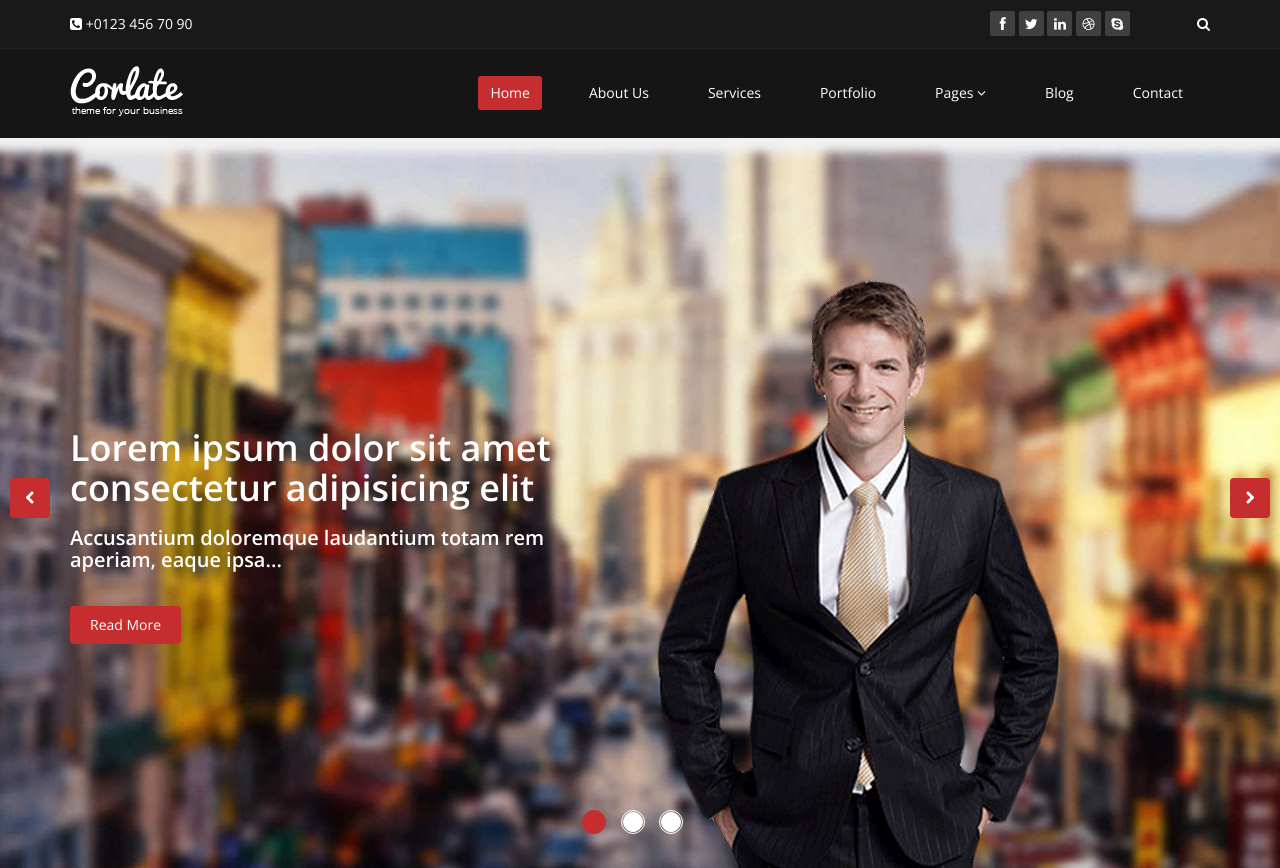
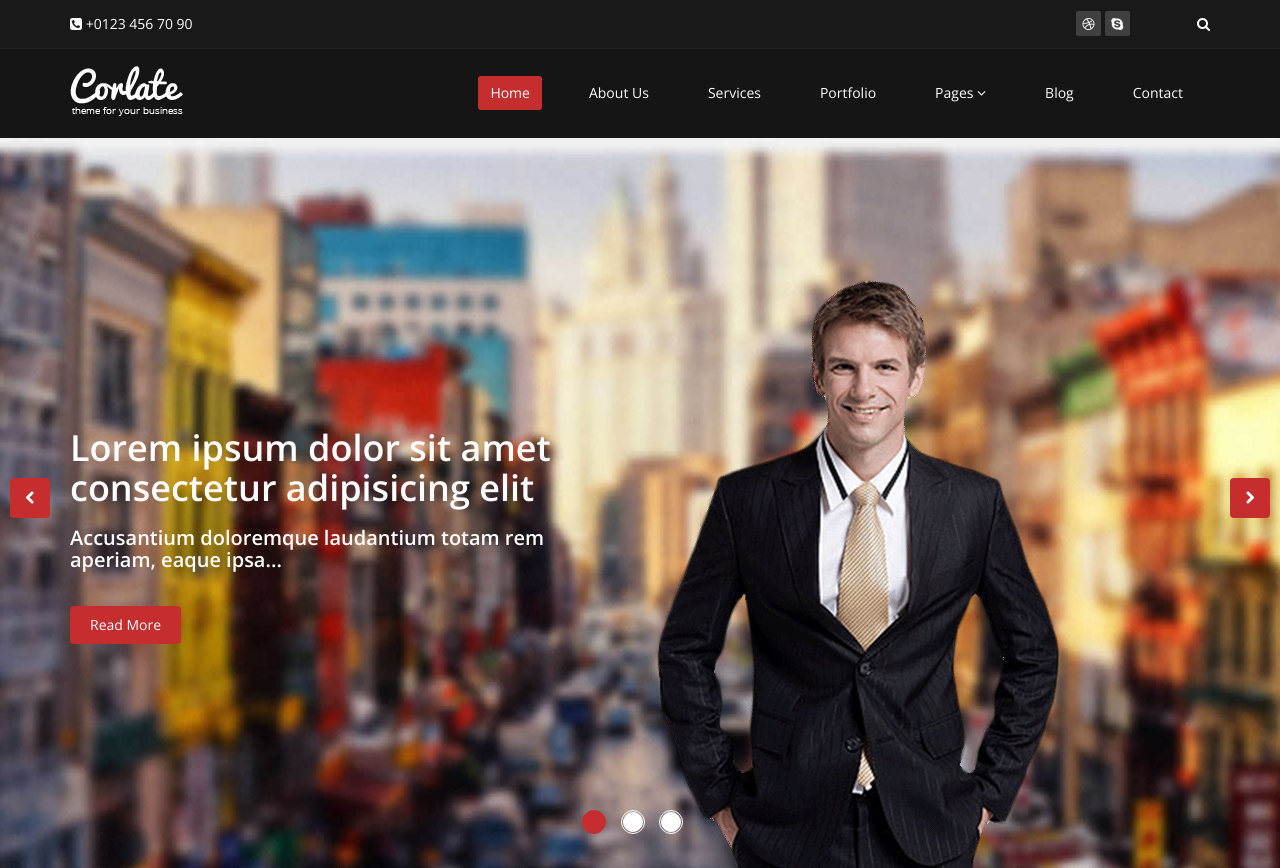
Before and after one commit to p077287459/Corlate-Free-Website-Template---Free-CSS.com, a plain HTML site: page index.html in a window 1280 px wide. Shown: the top 868 px of the page. Drawn offline with nearby package versions, Linux system fonts and the light colour scheme.

Commit message:
Revert "Ori"
This reverts commit 3239d63e1920e5ced784eb489a70402252a0da66.

```diff
--- a/index.html
+++ b/index.html
@@ -37,9 +37,7 @@
                     <div class="col-sm-6 col-xs-8">
                        <div class="social">
                             <ul class="social-share">
-                                <li><a href="#"><i class="fa fa-facebook"></i></a></li>
-                                <li><a href="#"><i class="fa fa-twitter"></i></a></li>
-                                <li><a href="#"><i class="fa fa-linkedin"></i></a></li>
+
                                 <li><a href="#"><i class="fa fa-dribbble"></i></a></li>
                                 <li><a href="#"><i class="fa fa-skype"></i></a></li>
                             </ul>
```
